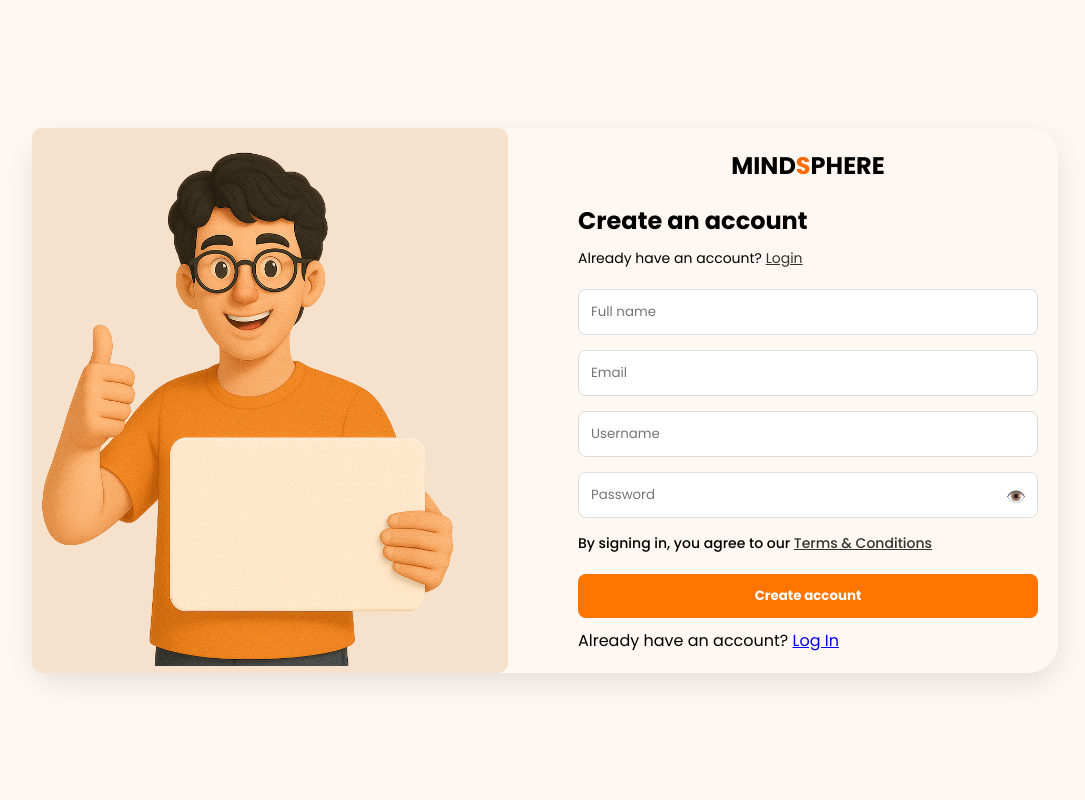
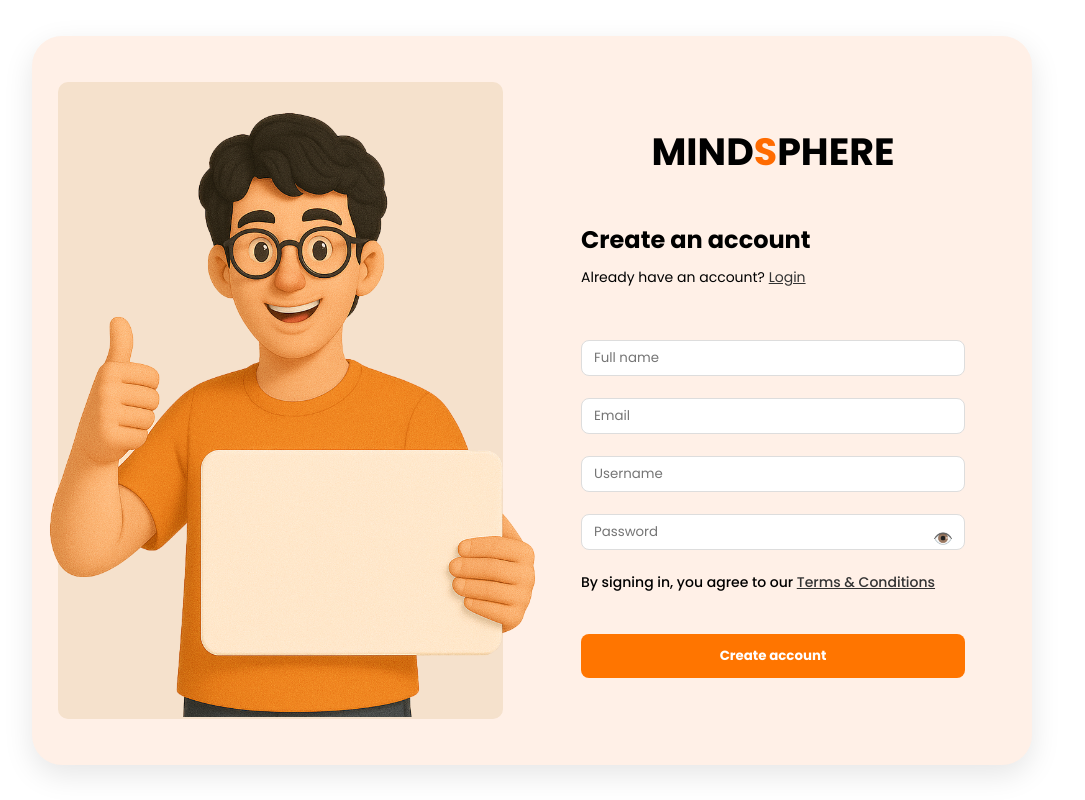
Before and after one commit to MdShahinDev/mindsphere, a PHP site: page /signup.html in a window 1280 px wide. Shown: the whole page, without its empty margins (38-1123 px from the left). Run offline with PHP 8.4, Linux system fonts and the light colour scheme.

Commit message:
Redesign Login And Signup page

```diff
--- a/css/style.css
+++ b/css/style.css
@@ -21,7 +21,6 @@
 
 /* Login Page Styles  */
 .loginPage {
-  background: #fff7f2;
   display: flex;
   align-items: center;
   justify-content: center;
@@ -29,13 +28,14 @@
 }
 
 .loginContainer {
-  background: white;
+    background: #fff0e7;
     display: flex;
     border-radius: 16px;
     max-width: 900px;
     width: 100%;
     box-shadow: 0 10px 30px rgba(0, 0, 0, 0.1);
     overflow: hidden;
+    padding: 25px 25px;
 }
 
 .form-container {
@@ -45,31 +45,30 @@
 
 .image-container {
     flex: 1;
-  background: #ffeede;
+    background: #F5E1CC;
     display: flex;
     align-items: center;
     justify-content: center;
+    border-radius: 30px;
+    position: relative;
 }
 
 .image-container img {
-  width: 100%;
-  max-width: 410px;
+    position: absolute;
+    width: 520px;
+    top: 34px;
+    right: -47px;
 }
 
 .logo {
-  font-size: 24px;
+    font-size: 38px;
     font-weight: 700;
-  margin-bottom: 20px;
+    margin-bottom: 42px;
 }
 
 .highlight {
   color: #ff6b00;
 }
-
-/* h2 {
-    font-size: 26px;
-    margin-bottom: 10px;
-} */
 
 .subtitle {
   font-size: 14px;
@@ -133,41 +132,53 @@ input {
   text-decoration: none;
 }
 
-/* Signup Page Styles  */
+/*=== Signup Page Styles  */
 .signup-body {
   height: 100vh;
-  background-color: #fff7f2;
+  background-color: white;
   display: flex;
   justify-content: center;
   align-items: center;
 }
 .main-body {
-  width: 90%;
+    width: 1000px;
     display: flex;
-  justify-content: center;
+    justify-content: space-between;
     align-items: center;
     gap: 50px;
     border-radius: 30px;
     box-shadow: 0 10px 30px rgba(0, 0, 0, 0.1);
+    background: #FFF0E7;
+    padding: 46px 26px;
 }
 
 .image-side {
-  background-color: #f5e1cc;
+    background-color: #F5E1CC;
     border-radius: 10px;
+    width: 445px;
 }
-.image-side img {
+/* .image-side img {
   width: 476px;
   height: 538px;
   object-fit: cover;
   border-radius: 20px;
+} */
+.image-side img {
+    width: 600px;
+    height: 630px;
+    object-fit: cover;
+    border-radius: 20px;
+    position: relative;
+    left: -39px;
+    top: 5px;
 }
-
 .form-side {
     max-width: 500px;
     flex-grow: 1;
     background-color: transparent;
     text-align: center;
-  padding: 0 20px;
+    padding-left: 28px;
+    padding-right: 41px;
 }
 .form-side h2 {
   font-size: 24px;
@@ -185,14 +196,15 @@ input {
   text-decoration: underline;
   color: #333;
 }
+.form{
+  margin-top: 52px;
+}
+/* Input styles for signup form  with login form input */
 
-/* Input styles for signup form  with login form input */
-form input[type="text"],
-form input[type="email"],
-form input[type="password"] {
+form input[type="text"], form input[type="email"], form input[type="password"] {
     width: 100%;
-  padding: 12px;
-  margin-bottom: 15px;
+    padding: 7px 12px;
+    margin-bottom: 22px;
     border: 1px solid #ddd;
     border-radius: 8px;
 }
@@ -220,7 +232,7 @@ form input[type="password"] {
   text-decoration: underline;
 }
 
-button {
+.signup-button {
     background-color: #ff7500;
     border: none;
     color: white;
@@ -230,9 +242,10 @@ button {
     cursor: pointer;
     font-weight: bold;
     transition: background-color 0.3s ease;
+    margin-top: 21px;
 }
 
-button:hover {
+.signup-button :hover {
   background-color: #e65900;
 }
 .bottom-login-text {
--- a/signup.html
+++ b/signup.html
@@ -17,7 +17,7 @@
         <h1 class="logo">MIND<span class="highlight">S</span>PHERE</h1>
         <h2>Create an account</h2>
         <p class="login-text">Already have an account? <a href="#">Login</a></p>
-        <form>
+        <form class="form">
           <input type="text" name="name" placeholder="Full name" required />
           <input type="email" name="email" placeholder="Email" required />
           <input type="text" name="username" placeholder="Username" required />
@@ -28,9 +28,8 @@
           <label class="checkbox-container">
             <span>By signing in, you agree to our  <a href="#">Terms & Conditions</a></span>
           </label>
-          <button type="submit">Create account</button>
+          <button type="submit" class="signup-button">Create account</button>
         </form>
-        <p class="bottom-login-text">Already have an account? <a href="login.html">Log In</a></p>
       </div>
       </div>
       </div>
```
Also changed, not shown: login.html (line endings or trailing spaces). Lines whose indentation alone changed are shown as unchanged.
